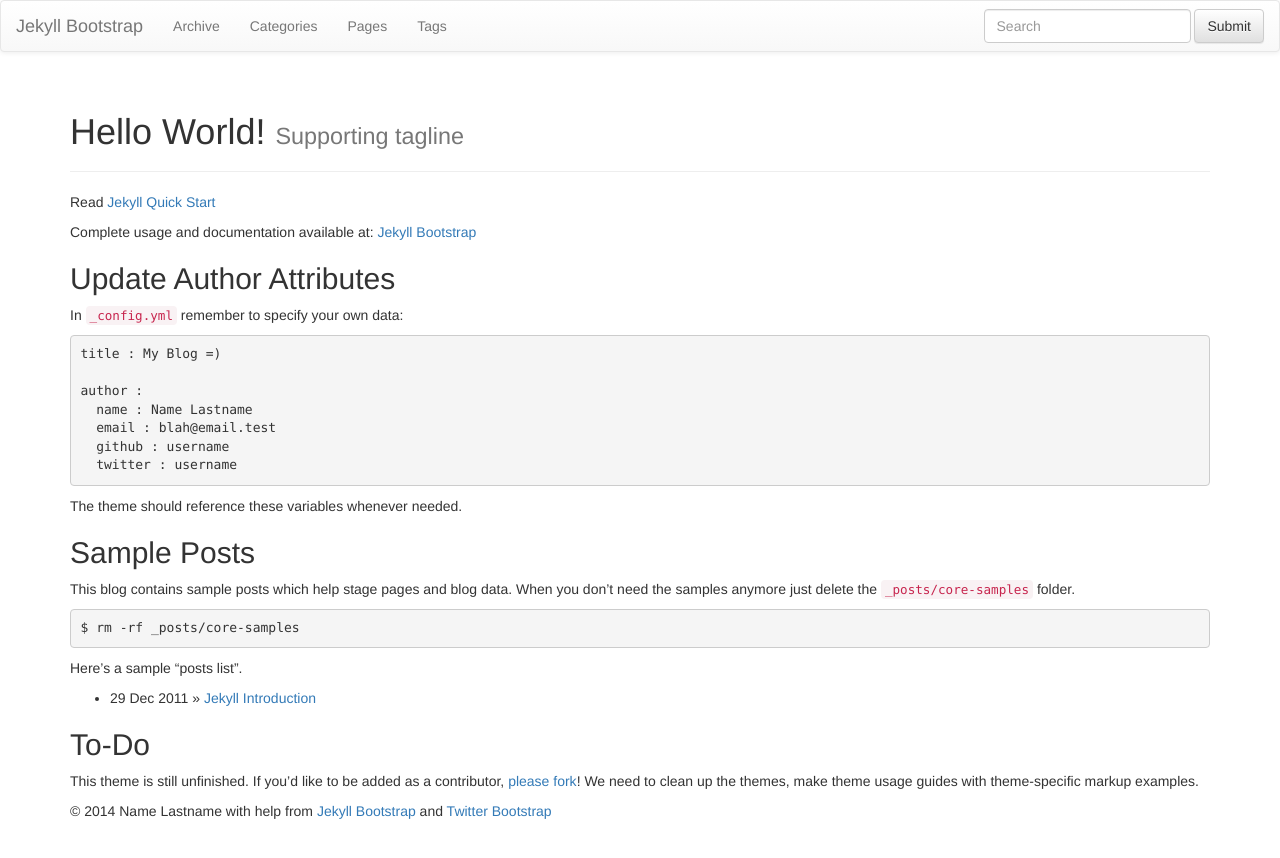
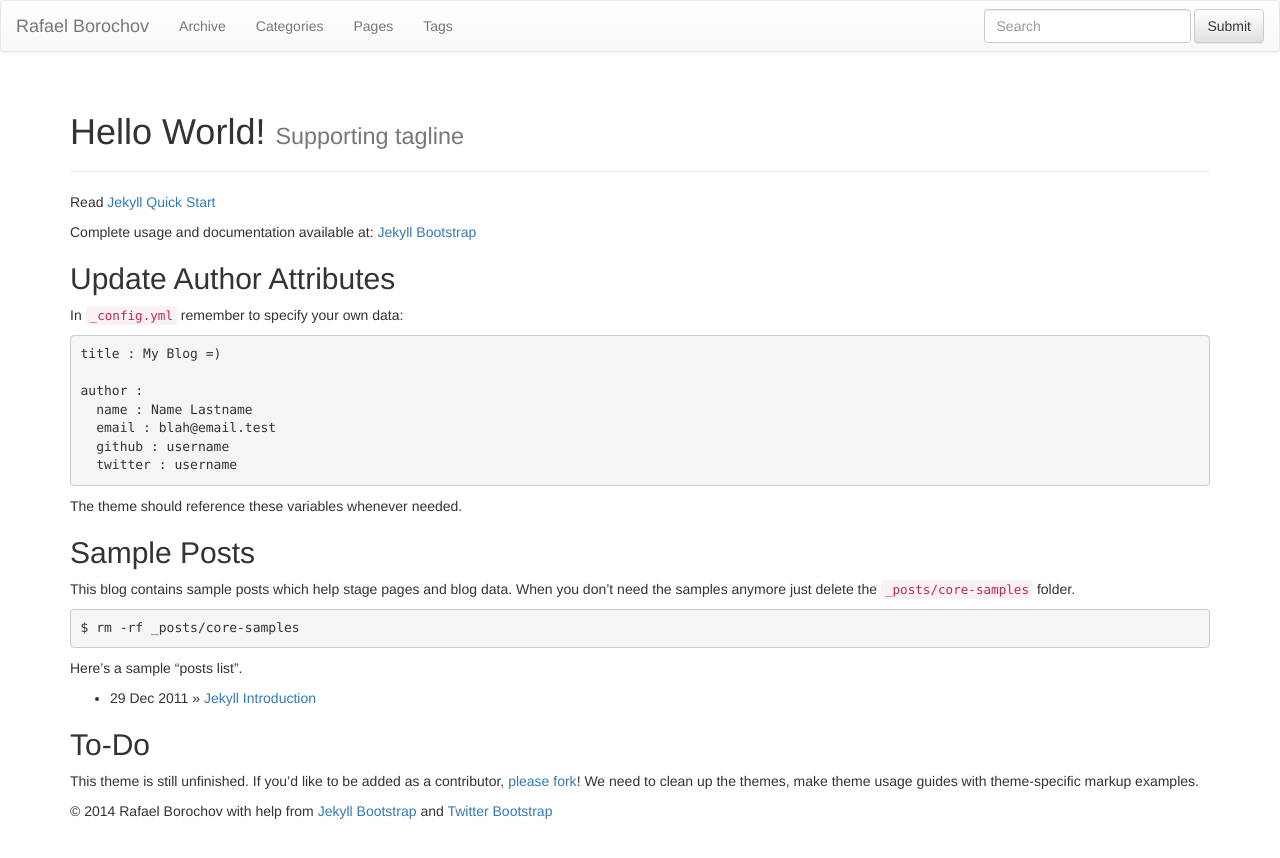
Before and after one commit to rafaelb/rafaelb.github.io, a Jekyll site: the page built from index.md, in a window 1280 px wide. Shown: the top 858 px of the page. Built offline with Jekyll 4.4.1, drawn with Linux system fonts in a browser that asks for light colours; nearby versions of some CDN libraries; library files that are not in the unit come from our copies.

Commit message:
Set up config

```diff
--- a/_config.yml
+++ b/_config.yml
@@ -8,12 +8,12 @@ highlighter: pygments
 # Themes are encouraged to use these universal variables
 # so be sure to set them if your theme uses them.
 #
-title : Jekyll Bootstrap
+title : Rafael Borochov
 tagline: Site Tagline
 author :
-  name : Name Lastname
-  email : blah@email.test
-  github : username
+  name : Rafael Borochov
+  email : rafael.borochov@gmail.com
+  github : rafaelb
   twitter : username
   feedburner : feedname
 
@@ -25,7 +25,7 @@ author :
 # Else if you are pushing to username.github.io, replace with your username.
 # Finally if you are pushing to a GitHub project page, include the project name at the end.
 #
-production_url : http://username.github.io
+production_url : http://rafaelb.github.io
 
 # All Jekyll-Bootstrap specific configurations are namespaced into this hash
 #
@@ -100,7 +100,7 @@ JB :
   analytics :
     provider : google
     google :
-        tracking_id : 'UA-123-12'
+        tracking_id : 'UA-56556427-1'
     getclicky :
       site_id :
     mixpanel :
```
